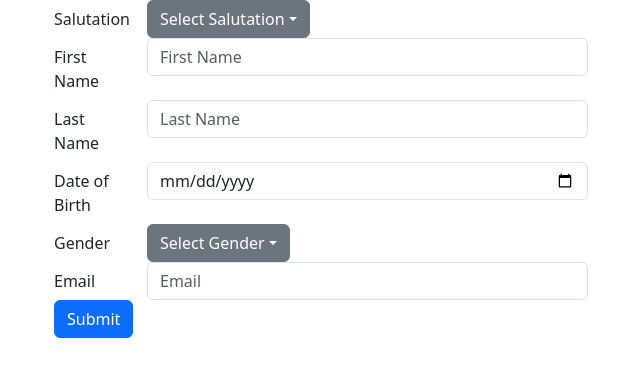
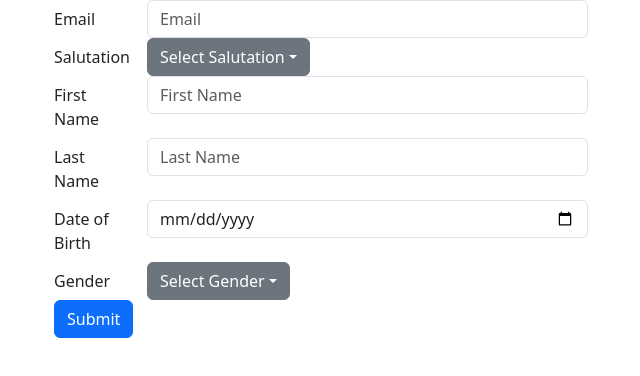
Before and after one commit to deepikajoshi1/form-, a React (Create React App) app: page / in a window 1280 px wide. Shown: the top 376 px of the page, without its empty margins (319-959 px from the left). Built offline with nearby package versions, Linux system fonts and the light colour scheme; no server answers; a small style sheet from the web is missing.

Commit message:
added email validation in form

```diff
--- a/package.json
+++ b/package.json
@@ -10,6 +10,7 @@
     "bootstrap": "^5.3.0",
     "react": "^18.2.0",
     "react-dom": "^18.2.0",
+    "react-hook-form": "^7.45.2",
     "react-router-dom": "^6.14.0",
     "react-scripts": "5.0.1",
     "web-vitals": "^2.1.4"
--- a/public/index.html
+++ b/public/index.html
@@ -9,6 +9,7 @@
     />
   </head>
   <body>
+
     <!-- Your React app container -->
     <div id="root"></div>
 
@@ -23,6 +24,8 @@
     <!-- Your custom script -->
     <script type="text/babel">
       // Your React app code here
+
     </script>
+
   </body>
 </html>
--- a/src/Form.js
+++ b/src/Form.js
@@ -4,15 +4,45 @@ import 'bootstrap/dist/css/bootstrap.min.css';
 import 'bootstrap/dist/js/bootstrap.bundle.min';
 
 const Form = () => {
+  // State variables for form fields
   const [salutation, setSalutation] = useState('');
   const [firstName, setFirstName] = useState('');
   const [lastName, setLastName] = useState('');
   const [dateOfBirth, setDateOfBirth] = useState('');
   const [gender, setGender] = useState('');
   const [email, setEmail] = useState('');
+  const [message, setMessage] = useState('');
 
+  const handleEmailChange = (e) => {
+    setEmail(e.target.value);
+  };
+
+  // Function to handle blur event of the email input box
+  const handleEmailBlur = async () => {
+
+    const regEx = /^\w+([\.-]?\w+)*@\w+([\.-]?\w+)*(\.\w{2,3})+$/;
+    const regexCheck = regEx.test(email);
+
+    if (regexCheck) {
+      try {
+        const response = await axios.get(`http://localhost:3000/api/user/email/${email}`);
+        const { emailExists } = response.data;
+        if (emailExists) {
+          setMessage("Email already exists");
+        } else {
+          setMessage("");
+        }
+      } catch (error) {
+        console.error('Error checking email:', error);
+        setMessage('Error checking email. Please try again later.');
+      }
+    } else if (!regexCheck || email !== "") {
+      setMessage("Email is not valid");
+    } else {
+      setMessage("");
+    }
+  };
   const handleSubmit = async () => {
-
     try {
       await axios.post('http://localhost:3000/api/user', {
         salutation,
@@ -31,18 +61,42 @@ const Form = () => {
       setDateOfBirth('');
       setGender('');
       setEmail('');
+
     } catch (error) {
       // Handle error, e.g., display error message
       console.error('Error submitting form:', error);
       alert('Error submitting form. Please try again.');
     }
   };
+  // Function to check if the message is in red color (i.e., error message)
+  const isErrorMessage = () => {
+    return message && message.length > 0 && message !== '';
+  };
 
-return (
+  return (
     <div className="container">
       <div className="row">
         <div className="mx-auto col-10 col-md-8 col-lg-6">
           <form onSubmit={handleSubmit}>
+            {/* Email input field */}
+            <div className="form-group row">
+              <label htmlFor="email" className="col-sm-2 col-form-label">
+                Email
+              </label>
+              <div className="col-sm-10">
+                <input
+                  type="email"
+                  className="form-control"
+                  id="email"
+                  placeholder="Email"
+                  value={email}
+                  onChange={handleEmailChange}
+                  onBlur={handleEmailBlur}
+                  required
+                />
+                <span style={{ color: 'red' }}>{message}</span>
+              </div>
+            </div>
             <div className="form-group row">
               <label htmlFor="salutation" className="col-sm-2 col-form-label">
                 Salutation
@@ -118,7 +172,6 @@ return (
                 </div>
               </div>
             </div>
-
             <div className="form-group row">
               <label htmlFor="firstName" className="col-sm-2 col-form-label">
                 First Name
@@ -135,7 +188,6 @@ return (
                 />
               </div>
             </div>
-
             <div className="form-group row">
               <label htmlFor="lastName" className="col-sm-2 col-form-label">
                 Last Name
@@ -152,7 +204,6 @@ return (
                 />
               </div>
             </div>
-
             <div className="form-group row">
               <label htmlFor="dateOfBirth" className="col-sm-2 col-form-label">
                 Date of Birth
@@ -168,7 +219,6 @@ return (
                 />
               </div>
             </div>
-
             <div className="form-group row">
               <label htmlFor="gender" className="col-sm-2 col-form-label">
                 Gender
@@ -208,25 +258,7 @@ return (
                 </div>
               </div>
             </div>
-
-            <div className="form-group row">
-              <label htmlFor="email" className="col-sm-2 col-form-label">
-                Email
-              </label>
-              <div className="col-sm-10">
-                <input
-                  type="email"
-                  className="form-control"
-                  id="email"
-                  placeholder="Email"
-                  value={email}
-                  onChange={(e) => setEmail(e.target.value)}
-                  required
-                />
-              </div>
-            </div>
-
-            <button type="submit" className="btn btn-primary mb-2">
+            <button type="submit" className="btn btn-primary mb-2" disabled={isErrorMessage()}>
               Submit
             </button>
           </form>
```
Also changed, not shown: 1 other file (tests, documents, lock files or other folders).
